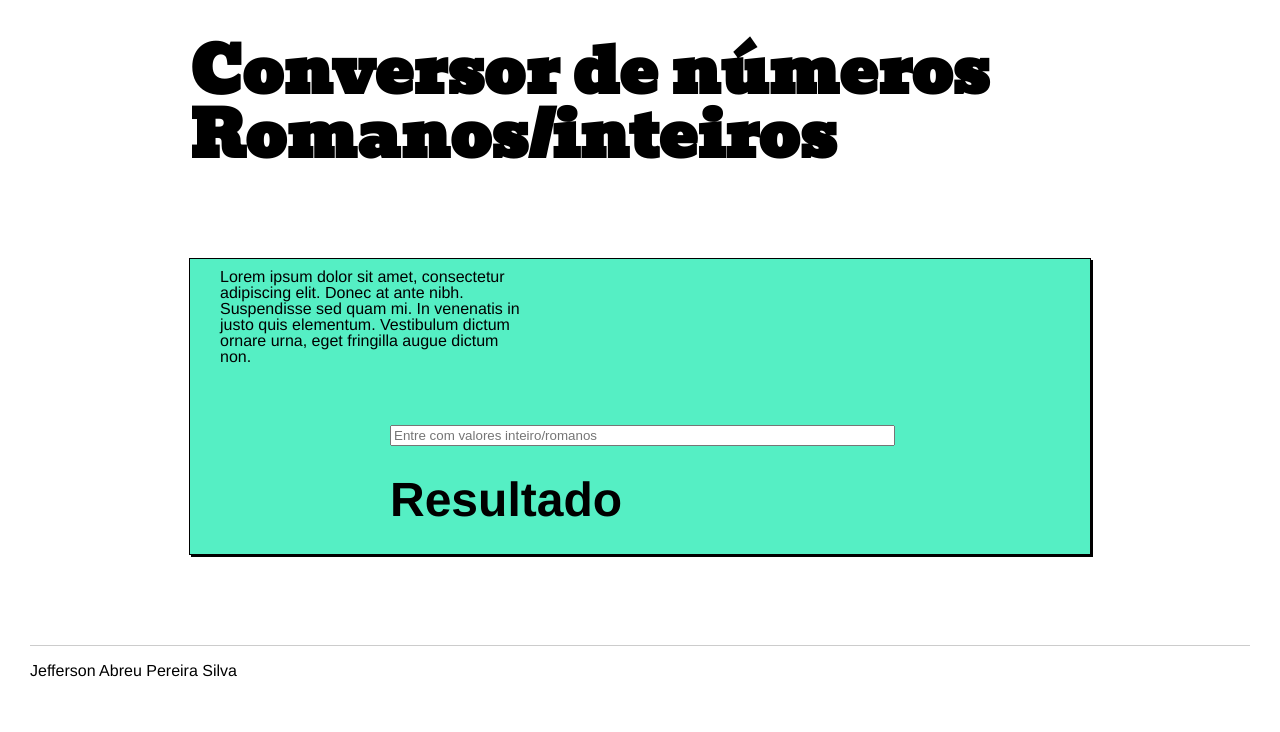
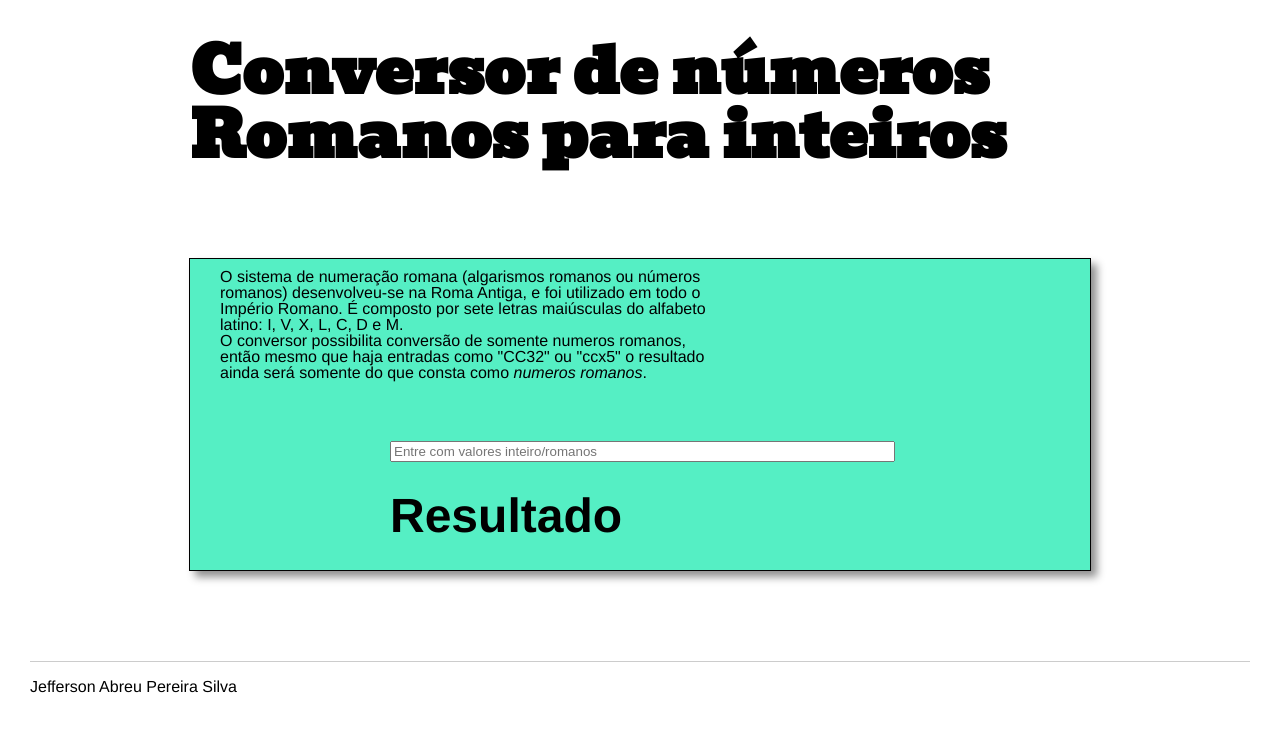
Before and after one commit to Nabucodono5or/projeto_ConverRomanos, a website: page index.html in a window 1280 px wide. Drawn offline with Linux system fonts and the light colour scheme.

Commit message:
aprimorando script e alterando interface html

```diff
--- a/css/master.css
+++ b/css/master.css
@@ -15,13 +15,14 @@ h1 {
   background-color: #55efc4;
   margin: 90px auto 90px auto;
   border: 1px solid #000000;
-  box-shadow: 2px 2px;
+  box-shadow: 6px 6px 8px rgba(0,0,0,0.44);
+
   width: 900px;
 }
 
 .texto {
   margin: 10px auto 10px 30px;
-  width: 300px;
+  width: 500px;
 }
 
 .centro {
@@ -33,7 +34,3 @@ h1 {
   margin-top: 30px;
   font-size: 3em;
 }
-
-hr {
-
-}
--- a/index.html
+++ b/index.html
@@ -9,18 +9,27 @@
   <link href="https://fonts.googleapis.com/css?family=Bevan" rel="stylesheet">
   <link rel="stylesheet" href="css/reset.css">
   <link rel="stylesheet" href="css/master.css">
-  <title>Conversor de numeros Romanos/inteiros</title>
+  <title>Conversor de numeros Romanos para inteiros</title>
 </head>
 
 <body>
   <div id="container">
     <header id="cabecalho">
-      <h1>Conversor de números Romanos/inteiros</h1>
+      <h1>Conversor de números Romanos para inteiros</h1>
     </header>
 
     <section id="sessao">
       <div class="texto">
-        <p id="descricao">Lorem ipsum dolor sit amet, consectetur adipiscing elit. Donec at ante nibh. Suspendisse sed quam mi. In venenatis in justo quis elementum. Vestibulum dictum ornare urna, eget fringilla augue dictum non. </p>
+        <p class="descricao">O sistema de numeração romana (algarismos romanos ou números romanos)
+          desenvolveu-se na Roma Antiga, e foi utilizado em todo o Império Romano.
+          É composto por sete letras maiúsculas do alfabeto latino: I, V, X, L, C, D e M.
+        </p>
+        <p class="descricao">
+          O conversor possibilita conversão de somente numeros romanos,
+          então mesmo que haja entradas como "CC32" ou "ccx5" o resultado ainda
+          será somente do que consta como <em>numeros romanos</em>.
+        </p>
+
       </div>
       <div class="centro">
         <input id="entrada" type="text" name="valores" value="" placeholder="Entre com valores inteiro/romanos" maxlength="60" size="60">
```
